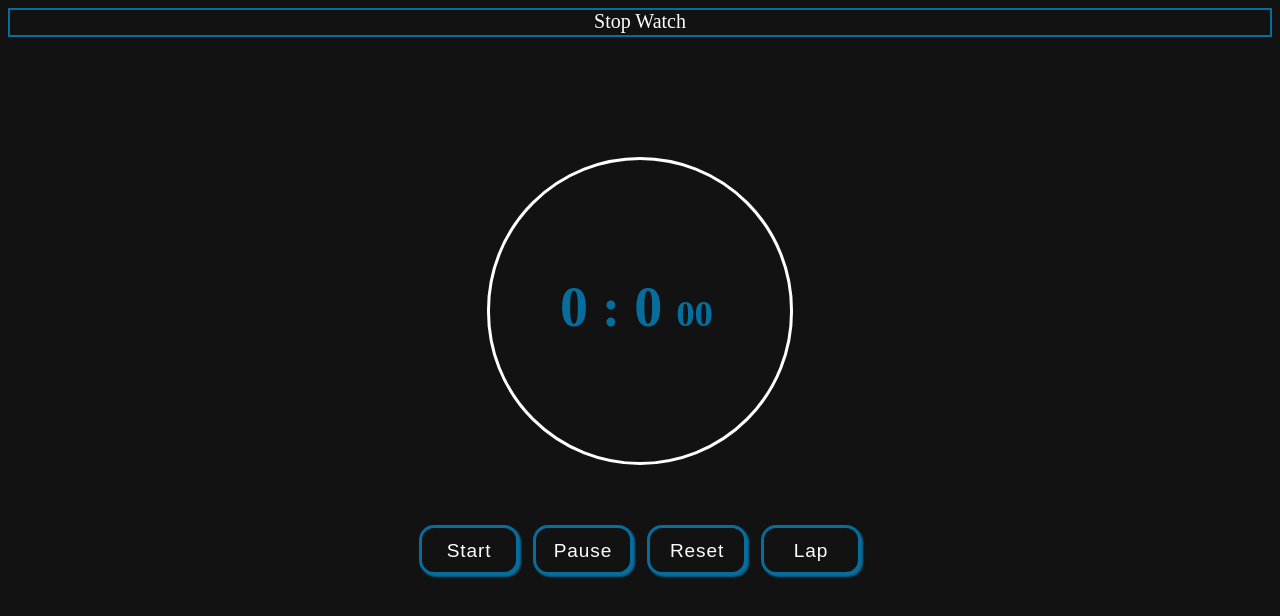
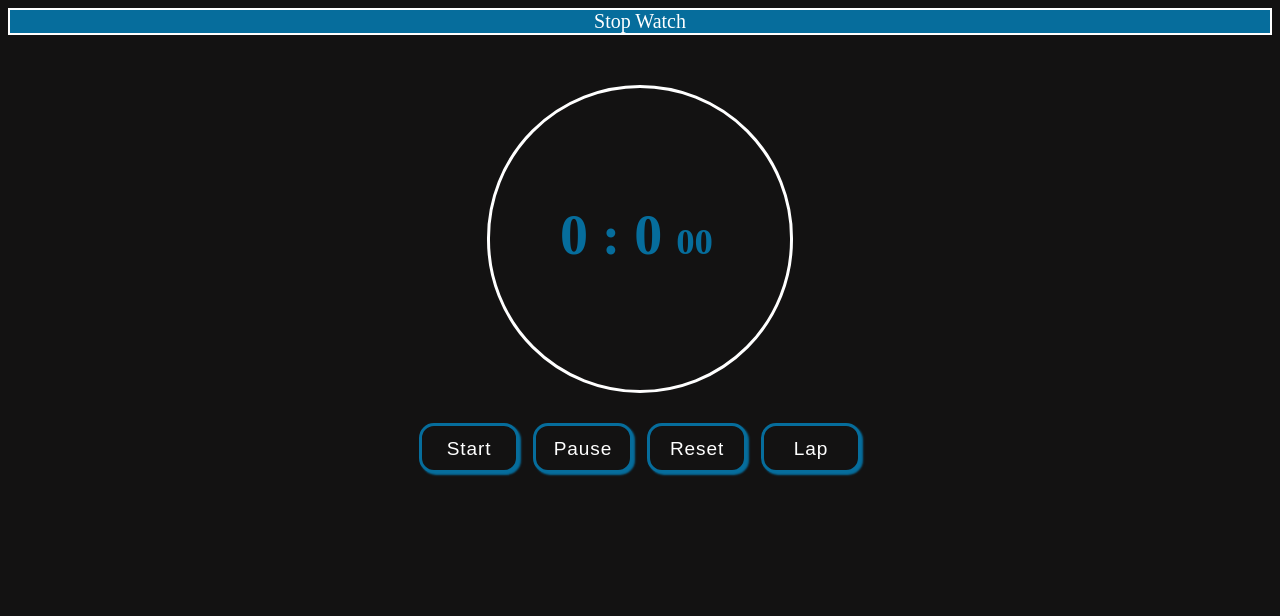
Before and after one commit to MAAZ-UL-HAQ/Saylani-WM-Assignments, a plain HTML site: page public/Assignment08(StopWatch)/index.html in a window 1280 px wide. Drawn offline with Linux system fonts and the light colour scheme.

Commit message:
Update style.css

```diff
--- a/public/Assignment08(StopWatch)/style.css
+++ b/public/Assignment08(StopWatch)/style.css
@@ -2,12 +2,11 @@ body{
     background-color: rgb(19, 18, 18);
 }
 #header{
-    background-color: rgb(19, 18, 18);
+    background-color:  rgb(6, 109, 156);
     color: white;
     font-size: 20px;
     text-align: center;
-    border: 2px solid rgb(6, 109, 156);
-    height: 25px;
+    border: 2px solid;
 }
 h1{
     display: inline-block;
@@ -34,7 +33,7 @@ h1{
     border-radius: 200px;
     width: 300px;
     height: 300px;
-    margin: 120px auto 50px auto;
+    margin: 50px auto 20px auto;
     padding-top: 2px;
 }
 button{
@@ -61,7 +60,15 @@ button:disabled{
     color: gray;
     border: 3px solid gray;
     box-shadow: 2px 2px 2px gray;
+    cursor: not-allowed;
 }
 #button{
     text-align: center;
 }
+#lapHistory{
+    color: white;
+    width: 200px;
+    margin: 20px auto;
+    font-size: 30px;
+    padding: 5px;
+}
```
